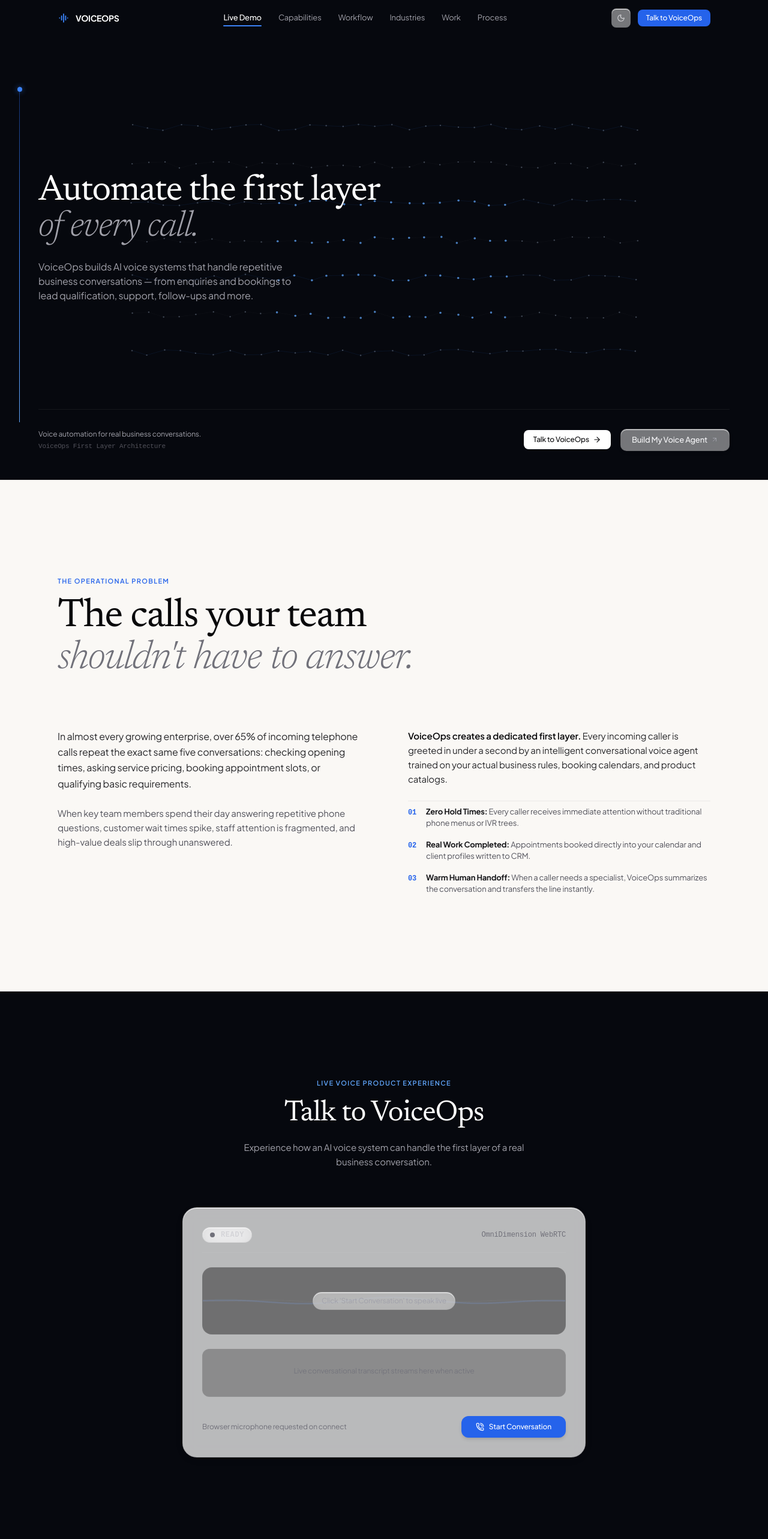
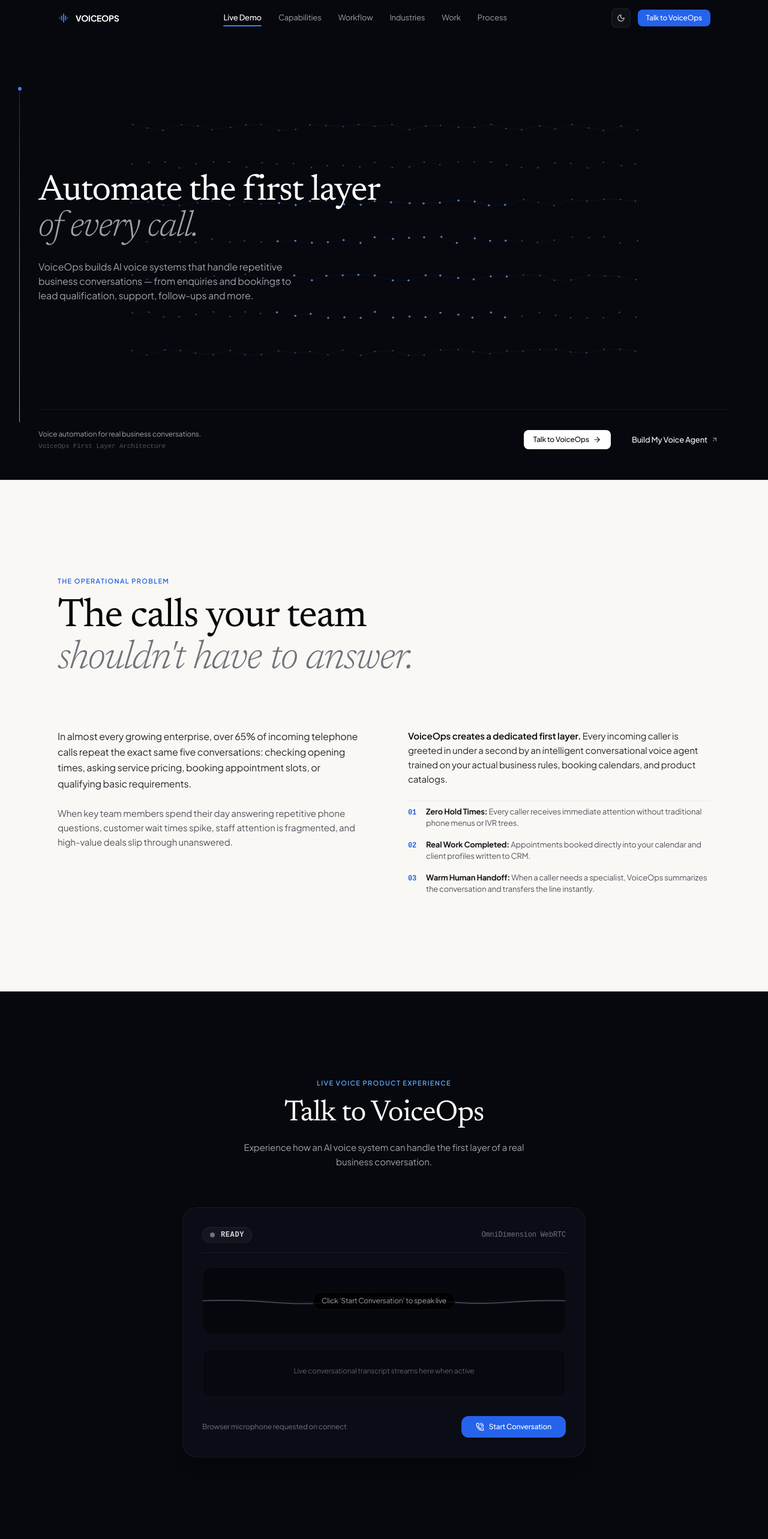
Before and after one commit to saitharun1903/Lunor-Voice-agent, a Next.js app: page / in a window 1280 px wide. Shown: the top 2566 px of the page at 60% size. Built offline with nearby package versions, Linux system fonts and the light colour scheme.

Commit message:
Remove all glossy, shiny, and reflective effects; establish refined matte product design system

```diff
--- a/app/globals.css
+++ b/app/globals.css
@@ -36,17 +36,14 @@
   --accent-muted: rgba(37, 99, 235, 0.08);
 
   --card-shadow: 0 1px 3px rgba(0, 0, 0, 0.02), 0 6px 18px -4px rgba(0, 0, 0, 0.03);
-  --card-shadow-hover: 0 12px 32px -6px rgba(0, 0, 0, 0.06), 0 4px 12px -2px rgba(0, 0, 0, 0.03);
+  --card-shadow-hover: 0 12px 32px -6px rgba(0, 0, 0, 0.05), 0 4px 12px -2px rgba(0, 0, 0, 0.02);
 
-  /* LIQUID GLASS MATERIAL SYSTEM (Light Mode) */
-  --glass-bg-subtle: rgba(255, 255, 255, 0.45);
-  --glass-bg-standard: rgba(255, 255, 255, 0.72);
-  --glass-bg-active: rgba(255, 255, 255, 0.88);
-  --glass-border-subtle: rgba(17, 18, 21, 0.06);
-  --glass-border-standard: rgba(17, 18, 21, 0.09);
-  --glass-highlight: inset 0 1px 0 0 rgba(255, 255, 255, 0.85);
-  --glass-shadow: 0 4px 20px -2px rgba(0, 0, 0, 0.04), 0 1px 3px 0 rgba(0, 0, 0, 0.02);
-  --glass-blur: 14px;
+  /* MATTE PRODUCT MATERIAL SYSTEM (Light Mode) */
+  --surface-matte-01: rgba(255, 255, 255, 0.75);
+  --surface-matte-02: #ffffff;
+  --border-matte-subtle: rgba(17, 18, 21, 0.06);
+  --border-matte-standard: rgba(17, 18, 21, 0.09);
+  --shadow-matte: 0 4px 20px -2px rgba(0, 0, 0, 0.03);
 }
 
 .dark {
@@ -64,26 +61,23 @@
   --surface-card: #0d101a;
   --surface-plate: #090b12;
 
-  --border-subtle: rgba(255, 255, 255, 0.08);
-  --border-strong: rgba(255, 255, 255, 0.15);
+  --border-subtle: rgba(255, 255, 255, 0.07);
+  --border-strong: rgba(255, 255, 255, 0.12);
   --border-accent: rgba(59, 130, 246, 0.35);
 
   --accent: #3b82f6;
   --accent-hover: #60a5fa;
   --accent-muted: rgba(59, 130, 246, 0.12);
 
-  --card-shadow: 0 4px 20px -2px rgba(0, 0, 0, 0.7), 0 0 1px 1px rgba(255, 255, 255, 0.04);
-  --card-shadow-hover: 0 14px 40px -4px rgba(0, 0, 0, 0.85), 0 0 0 1px rgba(255, 255, 255, 0.12);
+  --card-shadow: 0 4px 20px -2px rgba(0, 0, 0, 0.55);
+  --card-shadow-hover: 0 12px 32px -4px rgba(0, 0, 0, 0.7);
 
-  /* LIQUID GLASS MATERIAL SYSTEM (Dark Mode - Smoked Optical Glass) */
-  --glass-bg-subtle: rgba(14, 17, 26, 0.48);
-  --glass-bg-standard: rgba(16, 20, 30, 0.70);
-  --glass-bg-active: rgba(22, 28, 42, 0.86);
-  --glass-border-subtle: rgba(255, 255, 255, 0.07);
-  --glass-border-standard: rgba(255, 255, 255, 0.11);
-  --glass-highlight: inset 0 1px 0 0 rgba(255, 255, 255, 0.08);
-  --glass-shadow: 0 8px 32px -4px rgba(0, 0, 0, 0.6), 0 1px 2px 0 rgba(0, 0, 0, 0.3);
-  --glass-blur: 14px;
+  /* MATTE PRODUCT MATERIAL SYSTEM (Dark Mode - Architectural Graphite) */
+  --surface-matte-01: rgba(14, 18, 28, 0.85);
+  --surface-matte-02: #0e121d;
+  --border-matte-subtle: rgba(255, 255, 255, 0.06);
+  --border-matte-standard: rgba(255, 255, 255, 0.09);
+  --shadow-matte: 0 8px 30px -4px rgba(0, 0, 0, 0.55);
 }
 
 html {
@@ -225,15 +219,6 @@
   color: #f5f5f7;
 }
 
-/* Atmospheric Ambient Lighting Glow */
-.ambient-glow-midnight {
-  background: radial-gradient(circle at center, rgba(37, 99, 235, 0.18) 0%, rgba(29, 78, 216, 0.08) 45%, transparent 70%);
-}
-
-.ambient-glow-sapphire {
-  background: radial-gradient(circle at 60% 40%, rgba(59, 130, 246, 0.15) 0%, rgba(30, 58, 138, 0.06) 50%, transparent 75%);
-}
-
 /* Seamless Chapter Transition Gradient Bridges */
 .bridge-midnight-to-ivory {
   height: 6rem;
@@ -255,13 +240,8 @@
   background: linear-gradient(180deg, #0b0e17 0%, #080a13 50%, #06080e 100%);
 }
 
-/* Ambient Continuous Signal Thread Glow */
-.signal-spine-glow {
-  box-shadow: 0 0 10px 1px rgba(59, 130, 246, 0.4);
-}
-
 /* =========================================================
-   3D FLIP CARD SYSTEM UTILITIES
+   3D FLIP CARD SYSTEM UTILITIES (Matte Physical Object)
    ========================================================= */
 .perspective-1400 {
   perspective: 1400px;
@@ -282,57 +262,44 @@
 }
 
 /* =========================================================
-   LIQUID GLASS MATERIAL UTILITY CLASSES
+   MATTE PRODUCT MATERIAL UTILITIES
    ========================================================= */
 
-/* Glass Level 1: Very subtle floating surface */
+/* Matte Surface 01: Subtle floating surface */
+.matte-surface-01,
 .liquid-glass-01 {
-  background-color: var(--glass-bg-subtle);
-  backdrop-filter: blur(var(--glass-blur));
-  -webkit-backdrop-filter: blur(var(--glass-blur));
-  border: 1px solid var(--glass-border-subtle);
-  box-shadow: var(--glass-highlight);
-  transition: background-color 0.25s ease, border-color 0.25s ease, box-shadow 0.25s ease;
+  background-color: var(--surface-matte-01);
+  border: 1px solid var(--border-matte-subtle);
+  backdrop-filter: blur(8px);
+  -webkit-backdrop-filter: blur(8px);
+  transition: background-color 0.2s ease, border-color 0.2s ease;
 }
 
-/* Glass Level 2: Standard interactive surface */
+/* Matte Surface 02: Standard interactive surface */
+.matte-surface-02,
 .liquid-glass-02 {
-  background-color: var(--glass-bg-standard);
-  backdrop-filter: blur(var(--glass-blur));
-  -webkit-backdrop-filter: blur(var(--glass-blur));
-  border: 1px solid var(--glass-border-standard);
-  box-shadow: var(--glass-highlight), var(--glass-shadow);
-  transition: background-color 0.25s ease, border-color 0.25s ease, box-shadow 0.25s ease, transform 0.2s ease;
+  background-color: var(--surface-matte-01);
+  border: 1px solid var(--border-matte-standard);
+  box-shadow: var(--shadow-matte);
+  backdrop-filter: blur(8px);
+  -webkit-backdrop-filter: blur(8px);
+  transition: background-color 0.2s ease, border-color 0.2s ease, box-shadow 0.2s ease;
 }
 
-/* Glass Level 3: Active / focused surface */
+/* Matte Surface 03: Active / focused surface */
+.matte-surface-03,
 .liquid-glass-03 {
-  background-color: var(--glass-bg-active);
-  backdrop-filter: blur(var(--glass-blur));
-  -webkit-backdrop-filter: blur(var(--glass-blur));
+  background-color: var(--surface-matte-02);
   border: 1px solid var(--border-accent);
-  box-shadow: var(--glass-highlight), var(--glass-shadow);
-  transition: background-color 0.25s ease, border-color 0.25s ease, box-shadow 0.25s ease;
-}
-
-/* Browser Fallback without backdrop-filter */
-@supports not ((-webkit-backdrop-filter: blur(1px)) or (backdrop-filter: blur(1px))) {
-  .liquid-glass-01 {
-    background-color: rgba(18, 21, 30, 0.92);
-  }
-  .liquid-glass-02 {
-    background-color: rgba(18, 21, 30, 0.96);
-  }
-  .liquid-glass-03 {
-    background-color: rgba(24, 28, 40, 0.98);
-  }
+  box-shadow: var(--shadow-matte);
+  transition: background-color 0.2s ease, border-color 0.2s ease;
 }
 
 /* =========================================================
    RESTRAINED BUTTONS & INTERACTION
    ========================================================= */
 
-/* Primary Compact Button */
+/* Primary Compact Button (Solid Matte) */
 .btn-compact-primary {
   background-color: #111215;
   color: #ffffff;
@@ -361,18 +328,16 @@
   transform: translateY(1px);
 }
 
-/* Secondary Compact Liquid Glass Button */
+/* Secondary Compact Matte Button */
 .btn-compact-secondary,
-.btn-glass-secondary {
-  background-color: var(--glass-bg-subtle);
-  backdrop-filter: blur(12px);
-  -webkit-backdrop-filter: blur(12px);
+.btn-glass-secondary,
+.btn-matte-secondary {
+  background-color: transparent;
   color: inherit;
   font-family: var(--font-sans);
   font-size: 0.8125rem;
   font-weight: 500;
-  border: 1px solid var(--glass-border-standard);
-  box-shadow: var(--glass-highlight), 0 2px 8px -2px rgba(0, 0, 0, 0.12);
+  border: 1px solid var(--border-matte-standard);
   border-radius: 0.625rem;
   padding: 0.5rem 1.125rem;
   transition: all 0.18s cubic-bezier(0.16, 1, 0.3, 1);
@@ -382,14 +347,16 @@
 }
 
 .btn-compact-secondary:hover,
-.btn-glass-secondary:hover {
-  background-color: var(--glass-bg-standard);
+.btn-glass-secondary:hover,
+.btn-matte-secondary:hover {
+  background-color: rgba(255, 255, 255, 0.05);
   border-color: rgba(255, 255, 255, 0.18);
   transform: translateY(-1px);
 }
 
 .btn-compact-secondary:active,
-.btn-glass-secondary:active {
+.btn-glass-secondary:active,
+.btn-matte-secondary:active {
   transform: translateY(1px);
 }
 
--- a/components/contact-section.tsx
+++ b/components/contact-section.tsx
@@ -78,9 +78,6 @@
 
   return (
     <section id="contact" className="py-24 md:py-36 relative overflow-hidden chapter-midnight border-t border-white/[0.08]">
-      {/* Soft Midnight Atmosphere */}
-      <div className="absolute top-1/2 right-1/4 -translate-y-1/2 w-[700px] h-[400px] ambient-glow-midnight pointer-events-none -z-10 blur-3xl opacity-75" />
-
       <div className="max-w-6xl mx-auto px-5 sm:px-8">
         <div className="grid grid-cols-1 lg:grid-cols-12 gap-12 lg:gap-16 items-start">
           {/* Left Column: Editorial Statement */}
@@ -109,7 +106,7 @@
             <div className="pt-2">
               <button
                 onClick={scrollToDemo}
-                className="btn-glass-secondary text-zinc-300 hover:text-white"
+                className="btn-matte-secondary text-zinc-300 hover:text-white"
               >
                 <PhoneCall className="w-3.5 h-3.5 text-blue-400" />
                 <span>Talk to VoiceOps Live Demo ↑</span>
@@ -119,7 +116,7 @@
 
           {/* Right Column: Clean Editorial Form */}
           <div className="lg:col-span-7">
-            <div className="p-8 sm:p-10 rounded-3xl bg-[#0c101c] border border-white/[0.08] shadow-[var(--glass-highlight),0_20px_50px_rgba(0,0,0,0.5)] space-y-6">
+            <div className="p-8 sm:p-10 rounded-3xl bg-[#0c101c] border border-white/[0.07] shadow-xl space-y-6">
               {status === "success" ? (
                 <div className="py-12 text-center space-y-4">
                   <div className="w-12 h-12 rounded-full bg-emerald-500/10 text-emerald-400 flex items-center justify-center mx-auto">
--- a/components/hero.tsx
+++ b/components/hero.tsx
@@ -236,11 +236,8 @@
       ref={containerRef}
       className="relative min-h-[100svh] w-full chapter-midnight flex flex-col justify-between pt-28 pb-10 sm:pb-12 px-5 sm:px-8 md:px-12 overflow-hidden select-none"
     >
-      {/* 1. Atmospheric Deep Charcoal & Sapphire Light Fields */}
-      <div className="absolute top-1/2 left-1/2 -translate-x-1/2 -translate-y-1/2 w-[700px] sm:w-[900px] h-[500px] ambient-glow-midnight pointer-events-none -z-10 blur-3xl opacity-60" />
-
-      {/* 2. Low-Contrast Fine Environmental Texture */}
-      <div className="absolute inset-0 bg-[radial-gradient(rgba(255,255,255,0.05)_1px,transparent_1px)] [background-size:28px_28px] opacity-20 pointer-events-none -z-10" />
+      {/* 1. Low-Contrast Fine Environmental Texture */}
+      <div className="absolute inset-0 bg-[radial-gradient(rgba(255,255,255,0.03)_1px,transparent_1px)] [background-size:28px_28px] opacity-20 pointer-events-none -z-10" />
 
       {/* 3. Central Ambient Interactive VoiceOps Signal Visual */}
       <div
@@ -323,7 +320,7 @@
 
           <button
             onClick={scrollToContact}
-            className="btn-glass-secondary text-zinc-300 hover:text-white"
+            className="btn-matte-secondary text-zinc-300 hover:text-white"
           >
             <span>Build My Voice Agent</span>
             <ArrowUpRight className="w-3 h-3 text-zinc-400" />
--- a/components/industries.tsx
+++ b/components/industries.tsx
@@ -64,9 +64,6 @@
 
   return (
     <section id="industries" className="py-28 md:py-40 relative overflow-hidden chapter-midnight border-t border-white/[0.08]">
-      {/* Background Soft Glow */}
-      <div className="absolute top-1/2 left-1/3 -translate-y-1/2 w-[600px] h-[350px] ambient-glow-sapphire pointer-events-none -z-10 blur-3xl opacity-60" />
-
       <div className="max-w-6xl mx-auto px-5 sm:px-8">
         {/* Section Header */}
         <motion.div
--- a/components/live-demo-section.tsx
+++ b/components/live-demo-section.tsx
@@ -15,9 +15,6 @@
 }: LiveDemoSectionProps) {
   return (
     <section id="demo" className="py-24 md:py-36 relative overflow-hidden chapter-midnight border-t border-white/[0.08]">
-      {/* Subtle Atmospheric Light */}
-      <div className="absolute top-1/2 left-1/2 -translate-x-1/2 -translate-y-1/2 w-[700px] h-[350px] ambient-glow-midnight pointer-events-none -z-10 blur-3xl opacity-75" />
-
       <div className="max-w-6xl mx-auto px-5 sm:px-8">
         {/* Editorial Heading Block with Smooth Reveal */}
         <motion.div
--- a/components/navbar.tsx
+++ b/components/navbar.tsx
@@ -90,7 +90,7 @@
           isCompressed ? "-translate-y-1.5 py-2" : "translate-y-0 py-3 sm:py-3.5"
         } ${
           isScrolled
-            ? "liquid-glass-02"
+            ? "bg-[#06080e]/92 dark:bg-[#06080e]/92 backdrop-blur-sm border-b border-white/[0.06] shadow-sm"
             : "bg-transparent border-b border-transparent"
         }`}
       >
@@ -142,13 +142,13 @@
             })}
           </nav>
 
-          {/* Right Action Stack with Liquid Glass Controls */}
+          {/* Right Action Stack with Matte Controls */}
           <div className="flex items-center gap-3">
-            {/* Minimal Liquid Glass Theme Toggle */}
+            {/* Minimal Matte Theme Toggle */}
             <button
               onClick={toggleTheme}
               aria-label="Toggle visual theme"
-              className="w-8 h-8 rounded-lg liquid-glass-01 hover:liquid-glass-02 flex items-center justify-center text-zinc-300 hover:text-white transition-all shadow-xs"
+              className="w-8 h-8 rounded-lg bg-white/[0.04] hover:bg-white/[0.08] border border-white/[0.08] flex items-center justify-center text-zinc-300 hover:text-white transition-all shadow-xs"
             >
               {theme === "dark" ? <Sun className="w-3.5 h-3.5" /> : <Moon className="w-3.5 h-3.5" />}
             </button>
@@ -161,11 +161,11 @@
               <span>Talk to VoiceOps</span>
             </button>
 
-            {/* Mobile Hamburger Button with Glass Material */}
+            {/* Mobile Hamburger Button */}
             <button
               onClick={() => setMobileMenuOpen(true)}
               aria-label="Open mobile menu"
-              className="md:hidden w-8 h-8 rounded-lg liquid-glass-01 hover:liquid-glass-02 flex items-center justify-center text-zinc-300 hover:text-white transition-colors"
+              className="md:hidden w-8 h-8 rounded-lg bg-white/[0.04] hover:bg-white/[0.08] border border-white/[0.08] flex items-center justify-center text-zinc-300 hover:text-white transition-colors"
             >
               <Menu className="w-4 h-4" />
             </button>
--- a/components/ui/signal-spine.tsx
+++ b/components/ui/signal-spine.tsx
@@ -25,9 +25,9 @@
         />
       </div>
 
-      {/* Floating Acoustic Signal Node */}
+      {/* Floating Acoustic Signal Node (Matte Precision Dot) */}
       <motion.div
-        className="absolute w-2 h-2 -left-[3.5px] rounded-full bg-blue-500 signal-spine-glow"
+        className="absolute w-1.5 h-1.5 -left-[2.5px] rounded-full bg-blue-500"
         style={{
           top: "0%",
           translateY: useSpring(
--- a/components/voice/luno-voice-demo.tsx
+++ b/components/voice/luno-voice-demo.tsx
@@ -64,28 +64,23 @@
       phase += 0.025;
 
       let amplitude = 6;
-      let lineColor = "rgba(120, 140, 180, 0.4)";
-      let glowColor = "transparent";
+      let lineColor = "rgba(148, 163, 184, 0.4)";
 
       if (state === "speaking") {
-        amplitude = 30 + Math.sin(phase * 2.8) * 14;
+        amplitude = 28 + Math.sin(phase * 2.8) * 12;
         lineColor = "#3b82f6";
-        glowColor = "rgba(59, 130, 246, 0.4)";
       } else if (state === "listening") {
         amplitude = 18 + Math.cos(phase * 2.2) * 8;
         lineColor = "#10b981";
-        glowColor = "rgba(16, 185, 129, 0.35)";
       } else if (state === "connecting") {
         amplitude = 12;
         lineColor = "#f59e0b";
-        glowColor = "rgba(245, 158, 11, 0.3)";
       }
 
-      // Smooth Horizontal Spectral Wave
-      ctx.shadowBlur = glowColor !== "transparent" ? 16 : 0;
-      ctx.shadowColor = glowColor;
+      // Precision Matte Spectral Wave (Zero Neon Shadow)
+      ctx.shadowBlur = 0;
       ctx.strokeStyle = lineColor;
-      ctx.lineWidth = 2.5;
+      ctx.lineWidth = 2.0;
       ctx.beginPath();
 
       for (let x = 0; x < width; x++) {
@@ -161,11 +156,11 @@
 
   return (
     <div className={`w-full max-w-2xl mx-auto ${className}`}>
-      {/* Hardware-Grade Optical Liquid Glass Console */}
-      <div className="relative rounded-3xl p-6 sm:p-8 liquid-glass-02 shadow-2xl space-y-6 text-left">
+      {/* Hardware-Grade Precision Matte Console */}
+      <div className="relative rounded-3xl p-6 sm:p-8 bg-[#0a0d16] border border-white/[0.06] shadow-xl space-y-6 text-left">
         {/* Status Header */}
         <div className="flex items-center justify-between border-b border-white/[0.06] pb-4">
-          <div className="flex items-center gap-2.5 px-3 py-1 rounded-full liquid-glass-01">
+          <div className="flex items-center gap-2.5 px-3 py-1 rounded-full bg-white/[0.04] border border-white/[0.06]">
             <span className={`w-2 h-2 rounded-full ${status.dot}`} />
             <span className="font-mono text-xs font-semibold tracking-wider text-zinc-300 uppercase">
               {status.text}
@@ -188,7 +183,7 @@
 
           {!isActive && state !== "connecting" && (
             <div className="absolute inset-0 flex items-center justify-center pointer-events-none">
-              <span className="font-sans text-xs text-zinc-400 liquid-glass-01 px-3.5 py-1.5 rounded-full border border-white/[0.08] backdrop-blur-md">
+              <span className="font-sans text-xs text-zinc-400 bg-black/80 px-3.5 py-1.5 rounded-full border border-white/[0.06]">
                 Click &apos;Start Conversation&apos; to speak live
               </span>
             </div>
@@ -258,7 +253,7 @@
                   className={`px-4 py-2 rounded-xl text-xs font-medium transition-colors flex items-center gap-1.5 ${
                     isMuted
                       ? "bg-amber-500 text-white"
-                      : "liquid-glass-01 hover:liquid-glass-02 text-zinc-300 hover:text-white"
+                      : "bg-white/[0.04] hover:bg-white/[0.08] border border-white/[0.08] text-zinc-300 hover:text-white"
                   }`}
                 >
                   {isMuted ? <MicOff className="w-3.5 h-3.5" /> : <Mic className="w-3.5 h-3.5" />}
```
Also changed, not shown: components/ui/flip-card.tsx (+5 -9 lines).
